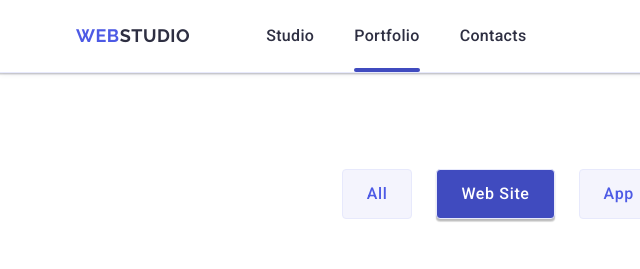
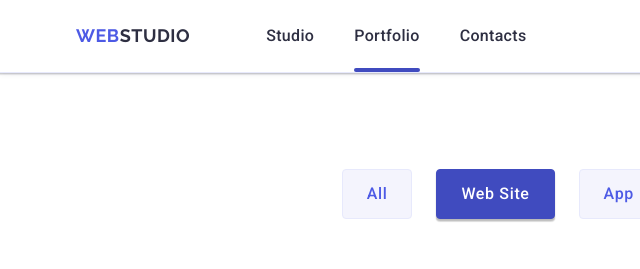
Before and after one commit to Drakonchiik/goit-markup-hw-06, a plain HTML site: page portfolio.html in a window 1280 px wide. Both pictures are taken after a click on the button "Web Site". Shown: the top 269 px of the page, 0-640 px from the left. Drawn offline with nearby package versions, Linux system fonts and the light colour scheme.

Commit message:
Update styles.css

```diff
--- a/css/styles.css
+++ b/css/styles.css
@@ -438,11 +438,12 @@ body {
   cursor: pointer;
 
   transition: background-color 250ms var(--timing-function),
-    color 250ms var(--timing-function), box-shadow 250ms var(--timing-function);
+    color 250ms var(--timing-function), box-shadow 250ms var(--timing-function), border 250ms var(--timing-function);
 }
 
 .filter-btn:hover,
 .filter-btn:focus {
+  border-color: var(--pressed-state);
   background-color: var(--pressed-state);
   color: var(--white-color);
   box-shadow: 0px 3px 1px rgba(0, 0, 0, 0.1), 0px 2px 1px rgba(0, 0, 0, 0.08),
```
